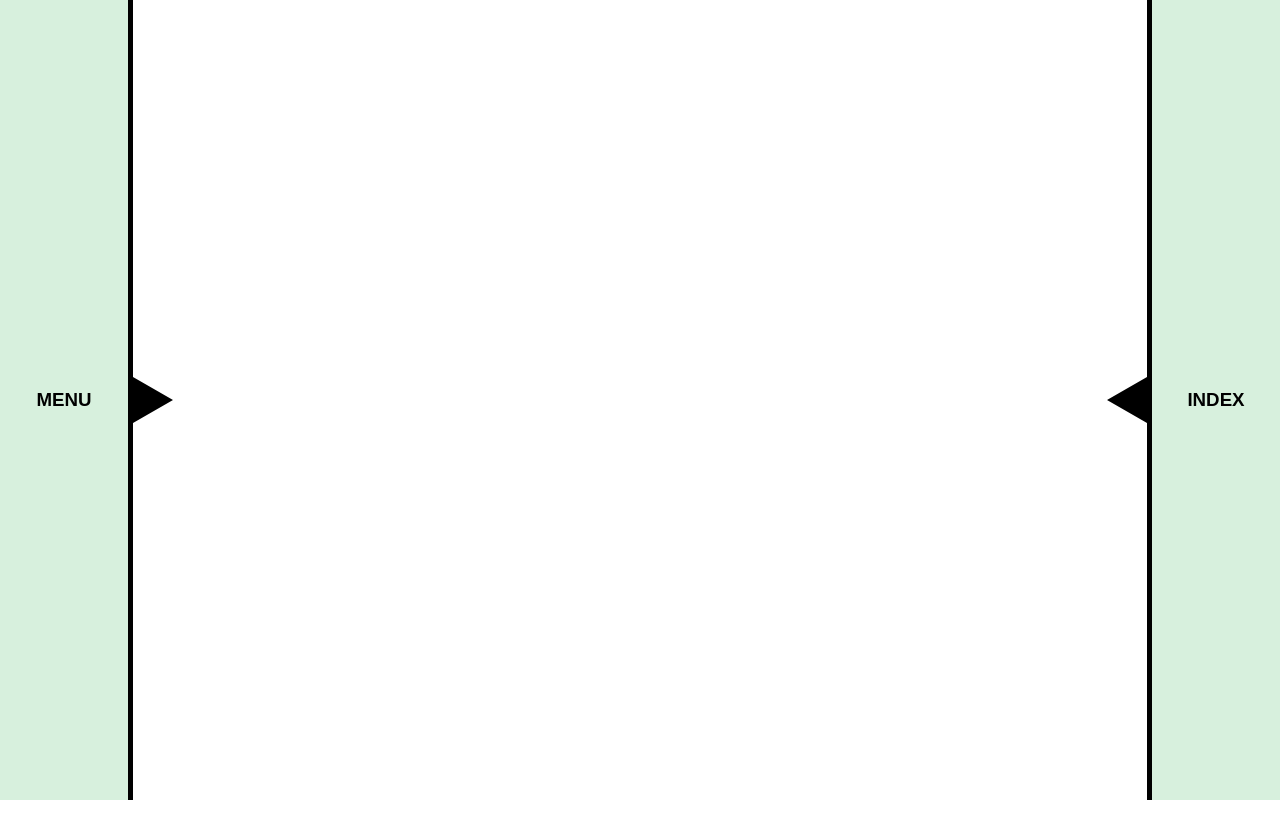
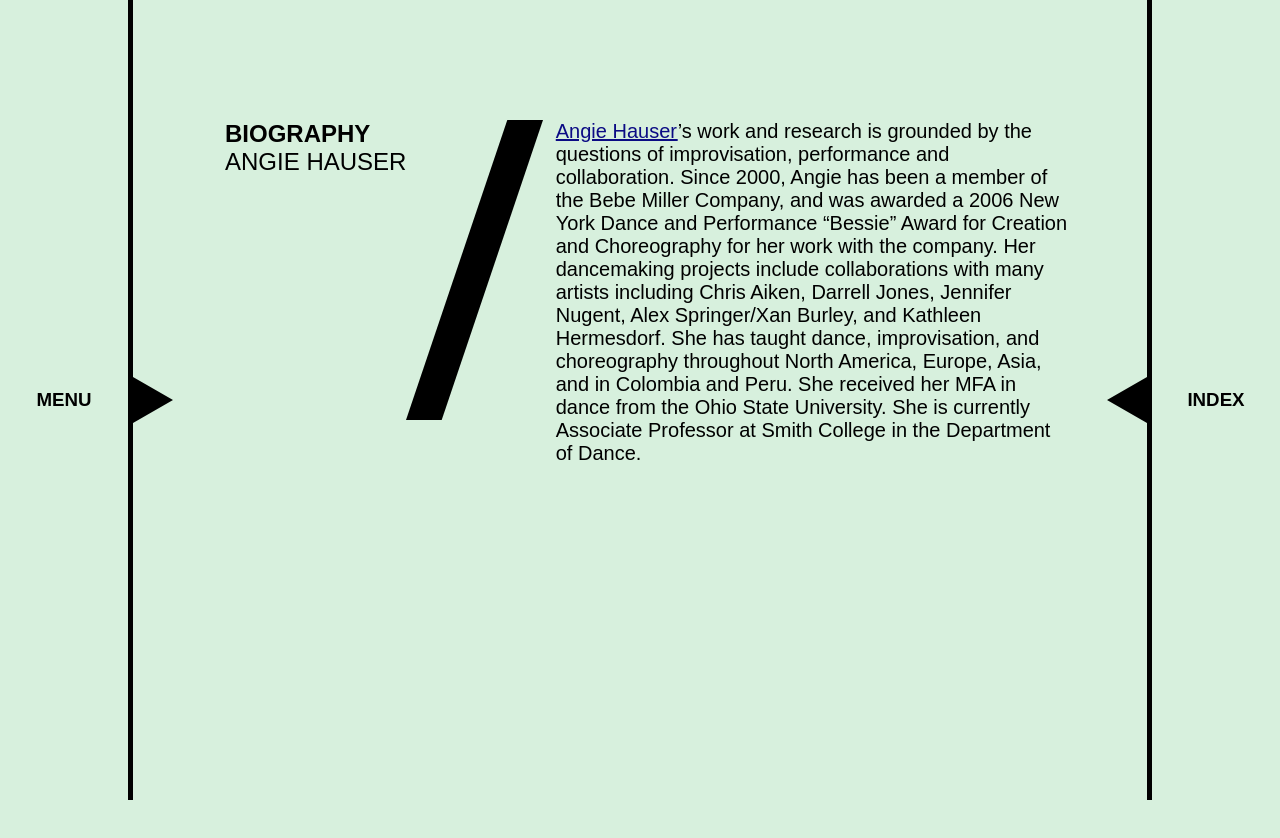
Before and after one commit to ampersand-paris/VAULT, a React (Create React App) app: page /angie-hauser-bio in a window 1280 px wide. Before the commit this address had no page. Shown: the top 838 px of the page. Before the commit the page ends 800 px from the top, so only its background shows below. Built offline with nearby package versions, Linux system fonts and the light colour scheme; a web font is replaced by a local one.

Commit message:
angie hauser

```diff
--- a/src/App.js
+++ b/src/App.js
@@ -39,7 +39,7 @@ import MelanieGeorgeBio from "./Biographies/MelanieGeorge";
 import AliceGostiBio from "./Biographies/AliceGosti";
 import PatGraneyBio from "./Biographies/PatGraney";
 import DaynaHansonBio from "./Biographies/DaynaHanson";
-
+import AngieHauserBio from "./Biographies/AngieHauser";
 // === VIDEOS ===
 import MeetingThree from "./Videos/MeetingThree";
 
@@ -82,6 +82,7 @@ return (
             <Route path="/marji-cole-essay" element={<MarjiColeEssay />} />
             {/* Biographies */}
                 <Route path="/alice-gosti-bio" element={<AliceGostiBio />} />
+                <Route path="/angie-hauser-bio" element={<AngieHauserBio />} />
                 <Route path="/ann-carlson-bio" element={<AnnCarlsonBio />} />
                 <Route path="/betsey-brock-bio" element={<BetseyBrockBio />} />
                 <Route path="/bonnie-brooks-bio" element={<BonnieBrooksBio />} />
--- /dev/null
+++ b/src/Biographies/AngieHauser.js
@@ -0,0 +1,29 @@
+// ====== COMPONENTS ======
+
+const AngieHauserBio = (props) => {
+
+    return (
+    <>
+        <div className="one-hundred-vh flex jc-center mobile-al-center mobile-column top-padding mint-green">
+            <div className="vault-padding mobile-flex mobile-jc-center mobile-width">
+                <div className="flex space-btwn essay-title-height">
+                    <div>
+                        <h2 className="subtitle ">BIOGRAPHY</h2>
+                        <h2 className="subtitle neuzit">Angie Hauser</h2>
+                    </div>
+                    <img className="bio-slash" src="/Images/Slash.svg" />
+                    <div className="flex column flex-end">
+                    </div>
+                </div>
+            </div>
+            <section className="flex column al-center no-top-padding mobile-padding">
+                <div className="essay-width ">
+                    <p className="no-top-padding"><a href="http://www.angiehauser.com/">Angie Hauser</a>’s work and research is grounded by the questions of improvisation, performance and collaboration. Since 2000, Angie has been a member of the Bebe Miller Company, and was awarded a 2006 New York Dance and Performance “Bessie” Award for Creation and Choreography for her work with the company. Her dancemaking projects include collaborations with many artists including Chris Aiken, Darrell Jones, Jennifer Nugent, Alex Springer/Xan Burley, and Kathleen Hermesdorf. She has taught dance, improvisation, and choreography throughout North America, Europe, Asia, and in Colombia and Peru. She received her MFA in dance from the Ohio State University. She is currently Associate Professor at Smith College in the Department of Dance.</p>
+                </div>
+            </section>
+        </div>
+    </>
+  );
+}
+
+export default AngieHauserBio;
```
